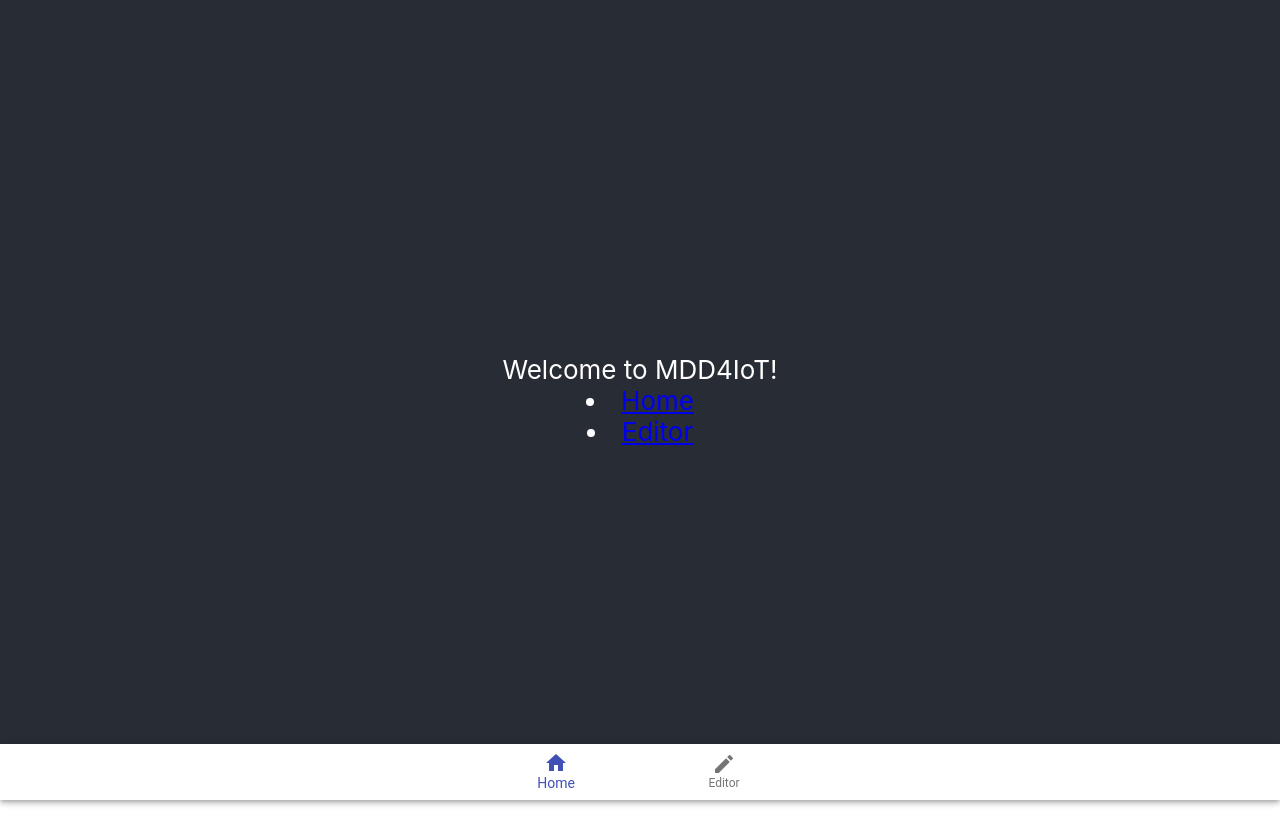
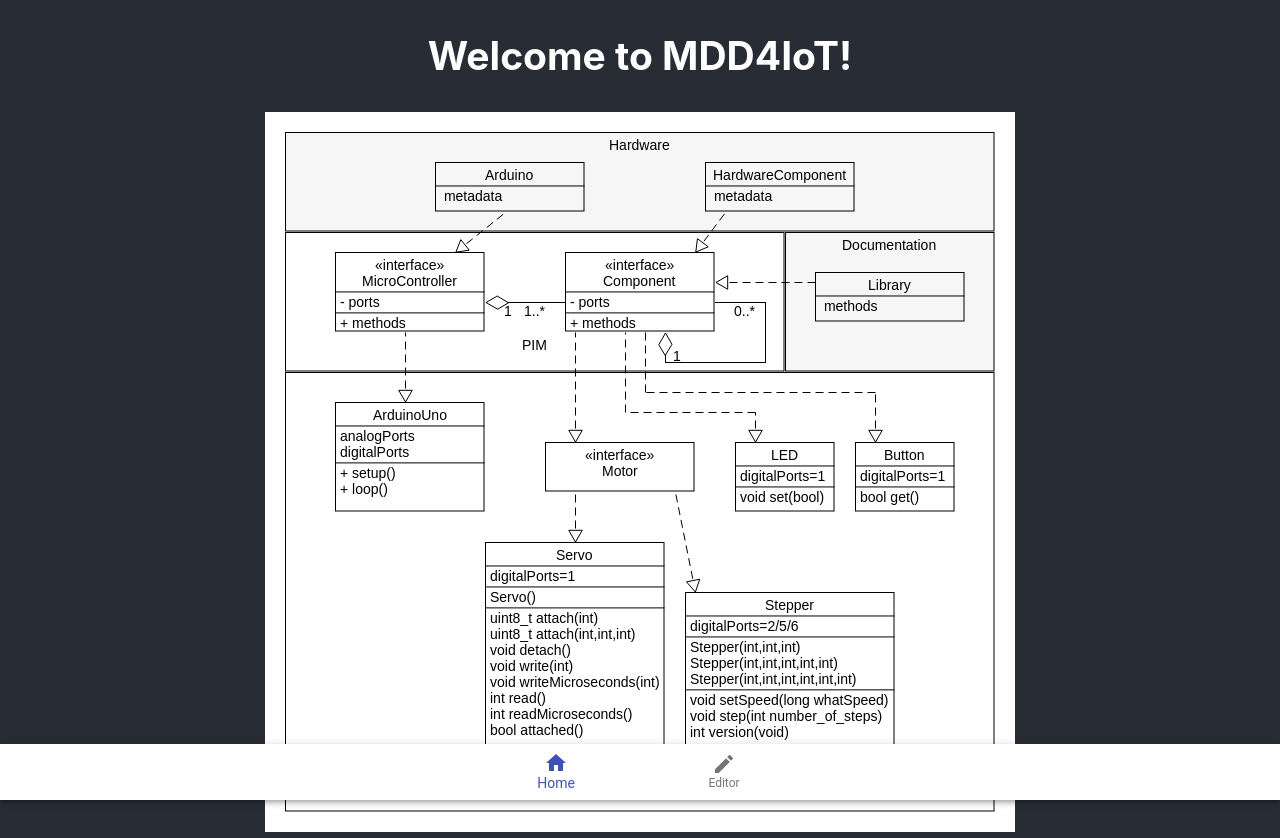
Before and after one commit to rzfzr/MDD4CPD-Legacy, a React (Create React App) app: page / in a window 1280 px wide. Before the commit the page ends 800 px from the top, so only its background shows below. Built offline with nearby package versions, Linux system fonts and the light colour scheme.

Commit message:
Adding packages and diagram

```diff
--- a/package.json
+++ b/package.json
@@ -6,6 +6,7 @@
   "dependencies": {
     "@material-ui/core": "^4.12.2",
     "@material-ui/icons": "^4.11.2",
+    "@projectstorm/react-diagrams": "^6.6.1",
     "@testing-library/jest-dom": "^5.11.4",
     "@testing-library/react": "^11.1.0",
     "@testing-library/user-event": "^12.1.10",
@@ -15,6 +16,7 @@
     "@types/react-dom": "^17.0.0",
     "react": "^17.0.2",
     "react-dom": "^17.0.2",
+    "react-prism-editor": "^1.1.2",
     "react-router-dom": "^5.2.0",
     "react-scripts": "4.0.3",
     "typescript": "^4.1.2",
--- a/src/pages/Editor.tsx
+++ b/src/pages/Editor.tsx
@@ -1,3 +1,3 @@
 export default function EditorPage() {
-    return <div> Editor </div>
+    return <div > Editor </div>
 }
--- a/src/pages/Home.tsx
+++ b/src/pages/Home.tsx
@@ -1,7 +1,13 @@
 import { Link } from "react-router-dom";
+import masterDiagram from '../assets/master.svg'
 export default function HomePage() {
-    return <div> Welcome to MDD4IoT!
-        <li><Link to="/">Home</Link></li>
-        <li><Link to="/editor">Editor</Link></li>
+    return <div>
+        <h2>
+            Welcome to MDD4IoT!
+        </h2>
+        <div>
+            <img src={masterDiagram} alt="Architecture Diagram" style={{ backgroundColor: "white" }} />
+        </div>
+
     </div>
 }
```
Also changed, not shown: src/assets/master.svg (added), 1 other file (tests, documents, lock files or other folders).
